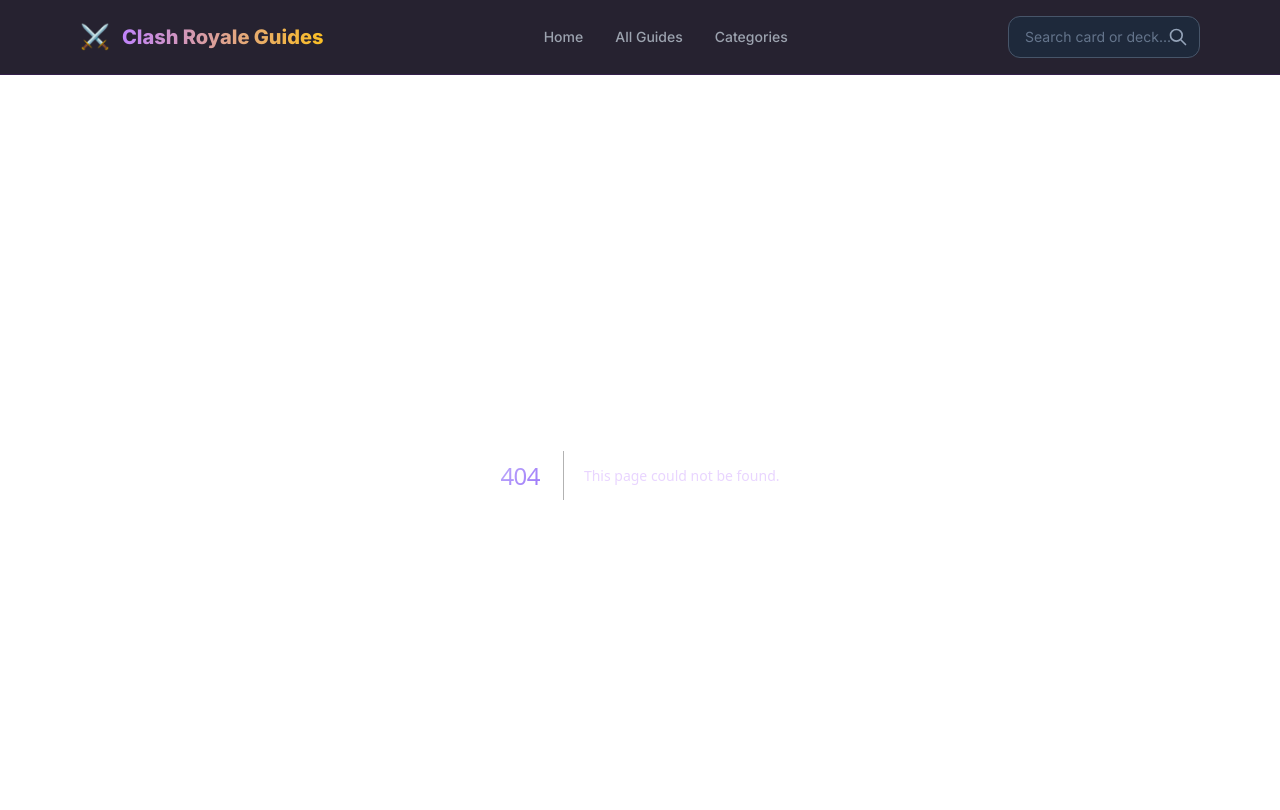
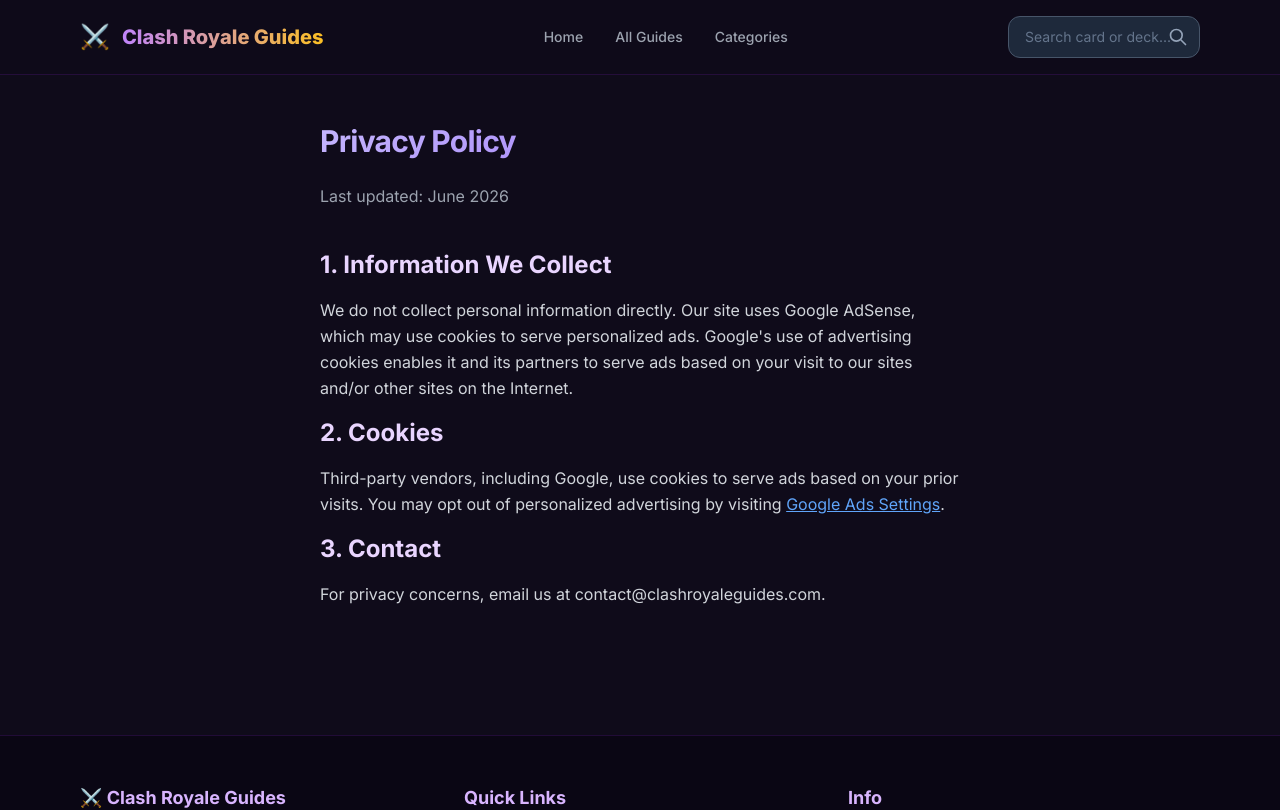
Before and after one commit to ahdaolma/clash-royale-guides, a Next.js app: page /privacy in a window 1280 px wide. Before the commit this address had no page. Shown: the top 810 px of the page. Built offline with nearby package versions, Linux system fonts and the light colour scheme.

Commit message:
fix: correct metadata, themed article pages & cards, add privacy/terms

```diff
--- a/src/app/articles/page.tsx
+++ b/src/app/articles/page.tsx
@@ -4,8 +4,8 @@ import ArticleCard from "@/components/ArticleCard";
 import AdSlot from "@/components/AdSlot";
 
 export const metadata: Metadata = {
-  title: "All Articles | HomeOrg Guides",
-  description: "Browse all our home organization guides, decluttering tips, and storage solutions.",
+  title: "All Guides | Clash Royale Guides",
+  description: "Browse 100+ expert Clash Royale deck guides, card counters, and arena strategies.",
 };
 
 export default function ArticlesPage() {
@@ -13,8 +13,8 @@ export default function ArticlesPage() {
 
   return (
     <div className="max-w-6xl mx-auto px-4 py-8">
-      <h1 className="text-3xl font-bold mb-2">All Articles</h1>
-      <p className="text-gray-600 mb-8">{articles.length} guides to help you organize every room.</p>
+      <h1 className="text-3xl font-bold text-purple-100 mb-2">All Guides</h1>
+      <p className="text-gray-500 mb-8">{articles.length} guides covering every arena and card in Clash Royale.</p>
       <AdSlot id="articles-top" />
       <div className="grid grid-cols-1 md:grid-cols-2 lg:grid-cols-3 gap-6 my-8">
         {articles.map((article) => (
--- a/src/app/category/[slug]/page.tsx
+++ b/src/app/category/[slug]/page.tsx
@@ -15,8 +15,8 @@ export async function generateMetadata({ params }: Props): Promise<Metadata> {
   const cat = getCategories().find((c) => c.slug === slug);
   if (!cat) return {};
   return {
-    title: `${cat.name} Organization Guides | HomeOrg Guides`,
-    description: `Expert ${cat.name.toLowerCase()} organization tips, storage ideas, and decluttering guides.`,
+    title: `${cat.name} Guides | Clash Royale Guides`,
+    description: `Expert ${cat.name.toLowerCase()} guides, deck strategies, and tips for Clash Royale.`,
   };
 }
 
@@ -28,8 +28,8 @@ export default async function CategoryPage({ params }: Props) {
 
   return (
     <div className="max-w-6xl mx-auto px-4 py-8">
-      <h1 className="text-3xl font-bold mb-2">{cat.icon} {cat.name} Organization</h1>
-      <p className="text-gray-600 mb-8">{articles.length} guides for {cat.name.toLowerCase()} organization.</p>
+      <h1 className="text-3xl font-extrabold text-purple-100 mb-2">{cat.icon} {cat.name}</h1>
+      <p className="text-gray-500 mb-8">{articles.length} guides in {cat.name.toLowerCase()}.</p>
       <AdSlot id={`category-${slug}-top`} />
       <div className="grid grid-cols-1 md:grid-cols-2 lg:grid-cols-3 gap-6 my-8">
         {articles.map((article) => (
--- /dev/null
+++ b/src/app/privacy/page.tsx
@@ -0,0 +1,23 @@
+import { Metadata } from "next";
+
+export const metadata: Metadata = {
+  title: "Privacy Policy | Clash Royale Guides",
+  description: "Privacy policy for Clash Royale Guides. Learn how we handle your data.",
+};
+
+export default function PrivacyPage() {
+  return (
+    <div className="max-w-2xl mx-auto px-4 py-12">
+      <h1 className="text-3xl font-bold mb-6">Privacy Policy</h1>
+      <p className="text-gray-400 mb-4">Last updated: June 2026</p>
+      <div className="prose prose-invert max-w-none space-y-4">
+        <h2>1. Information We Collect</h2>
+        <p>We do not collect personal information directly. Our site uses Google AdSense, which may use cookies to serve personalized ads. Google's use of advertising cookies enables it and its partners to serve ads based on your visit to our sites and/or other sites on the Internet.</p>
+        <h2>2. Cookies</h2>
+        <p>Third-party vendors, including Google, use cookies to serve ads based on your prior visits. You may opt out of personalized advertising by visiting <a href="https://www.google.com/settings/ads" className="text-blue-400 underline">Google Ads Settings</a>.</p>
+        <h2>3. Contact</h2>
+        <p>For privacy concerns, email us at contact@clashroyaleguides.com.</p>
+      </div>
+    </div>
+  );
+}
--- /dev/null
+++ b/src/app/terms/page.tsx
@@ -0,0 +1,27 @@
+import { Metadata } from "next";
+
+export const metadata: Metadata = {
+  title: "Terms of Service | Clash Royale Guides",
+  description: "Terms of service for Clash Royale Guides.",
+};
+
+export default function TermsPage() {
+  return (
+    <div className="max-w-2xl mx-auto px-4 py-12">
+      <h1 className="text-3xl font-bold mb-6">Terms of Service</h1>
+      <p className="text-gray-400 mb-4">Last updated: June 2026</p>
+      <div className="prose prose-invert max-w-none space-y-4">
+        <h2>1. Acceptance of Terms</h2>
+        <p>By accessing clash-royale-guides.vercel.app, you agree to these terms of service. If you do not agree, please do not use this site.</p>
+        <h2>2. Content</h2>
+        <p>All content on Clash Royale Guides is provided for informational purposes only. We make no guarantees about accuracy or completeness.</p>
+        <h2>3. Third-Party Links &amp; Ads</h2>
+        <p>Our site displays advertisements via Google AdSense. We are not responsible for third-party content or linked websites.</p>
+        <h2>4. Limitation of Liability</h2>
+        <p>Clash Royale Guides shall not be liable for any damages arising from the use of this website.</p>
+        <h2>5. Contact</h2>
+        <p>Questions? Email contact@clashroyaleguides.com.</p>
+      </div>
+    </div>
+  );
+}
```
